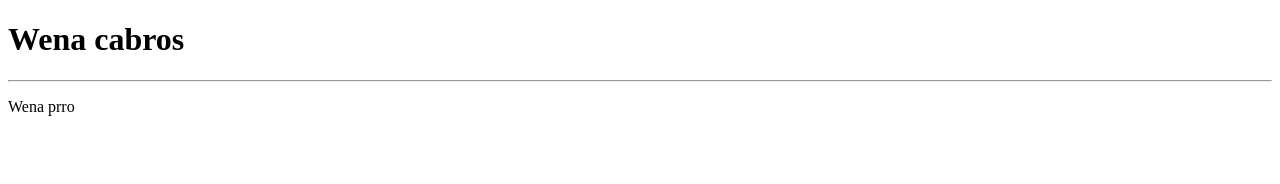
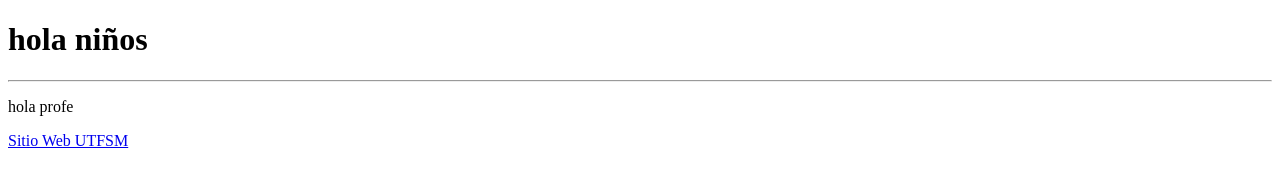
Before and after one commit to Jonyhamster/Taller, a plain HTML site: page index.html in a window 1280 px wide. Drawn offline with Linux system fonts and the light colour scheme.

Commit message:
se agrega link de la U y modifica titulos

```diff
--- a/index.html
+++ b/index.html
@@ -4,8 +4,11 @@
 	</head>
 
 <body>
-	<h1>Wena cabros</h1>
+	<h1>hola niños</h1>
 	<hr/>
-	<p>Wena prro</p>
+	<p>hola profe</p>
+	<a href="http://www.utfsm.cl" title="Universidad Federico Santa Maria "/>
+	Sitio Web UTFSM
+	</a>
 </body>
 </html>
```
